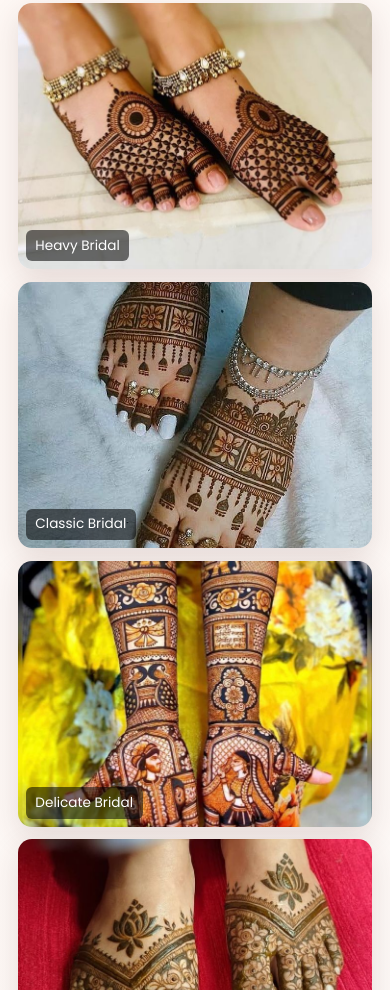
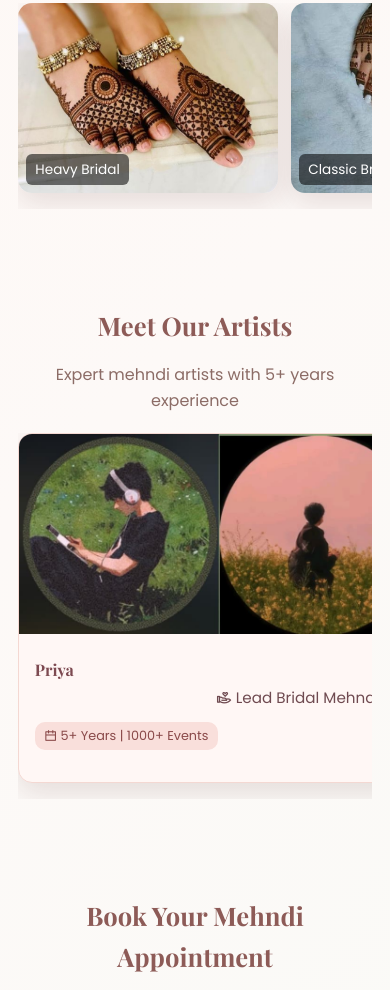
Before and after one commit to deepaknishad06/mehndi-new, a website: page index.html in a window 390 px wide. Shown: the part 1732-2722 px from the top of the page. Drawn offline with nearby package versions, Linux system fonts and the light colour scheme.

Commit message:
Add files via upload

```diff
--- a/index.html
+++ b/index.html
@@ -216,7 +216,7 @@
             <div class="artist-modal-content" role="dialog" aria-modal="true" aria-labelledby="artistModalName">
                 <button id="artistModalClose" class="artist-modal-close" aria-label="Close popup">&times;</button>
                 <div class="artist-modal-body">
-                    <img id="artistModalImage" src="" alt="Artist image" />
+                    <img id="artistModalImage" src="assests/profile.jpeg" alt="Artist image" />
                     <h3 id="artistModalName"></h3>
                     <p id="artistModalTitle" class="artist-modal-title"></p>
                     <p id="artistModalBio" class="artist-modal-bio"></p>
--- a/style.css
+++ b/style.css
@@ -866,7 +866,7 @@ select:focus {
     }
 }
 
-@media (max-width: 650px) {
+@media (max-width: 768px) {
     .section {
         padding: 4rem 0 2rem;
     }
@@ -878,6 +878,68 @@ select:focus {
     .form-row-inline {
         grid-template-columns: 1fr;
     }
+
+    /* Horizontal scrolling for gallery images */
+    .image-grid {
+        display: none;
+    }
+
+    .image-grid.active {
+        display: flex;
+        flex-wrap: nowrap;
+        overflow-x: auto;
+        overflow-y: hidden;
+        scroll-behavior: smooth;
+        scroll-snap-type: x mandatory;
+        gap: 0.8rem;
+        padding-bottom: 1rem;
+        -webkit-overflow-scrolling: touch;
+    }
+
+    .image-grid.active::-webkit-scrollbar {
+        display: none;
+    }
+
+    .image-grid.active .image-card {
+        flex-shrink: 0;
+        min-width: 220px;
+        width: 260px;
+        height: 190px;
+        scroll-snap-align: start;
+    }
+
+    .image-grid.active .image-card img {
+        width: 100%;
+        height: 100%;
+        object-fit: cover;
+    }
+
+    /* Horizontal scrolling for artist cards */
+    .artists-section .artist-grid {
+        display: flex;
+        flex-wrap: nowrap;
+        overflow-x: auto;
+        scroll-behavior: smooth;
+        scroll-snap-type: x mandatory;
+        gap: 1rem;
+        padding-bottom: 1rem;
+        -webkit-overflow-scrolling: touch;
+    }
+
+    .artists-section .artist-grid::-webkit-scrollbar {
+        display: none;
+    }
+
+    .artist-card {
+        flex-shrink: 0;
+        min-width: 280px;
+        scroll-snap-align: start;
+    }
+
+    .artist-card img {
+        height: 200px;
+    }
+
 }
 
 /* Dark Mode Styles */
```
